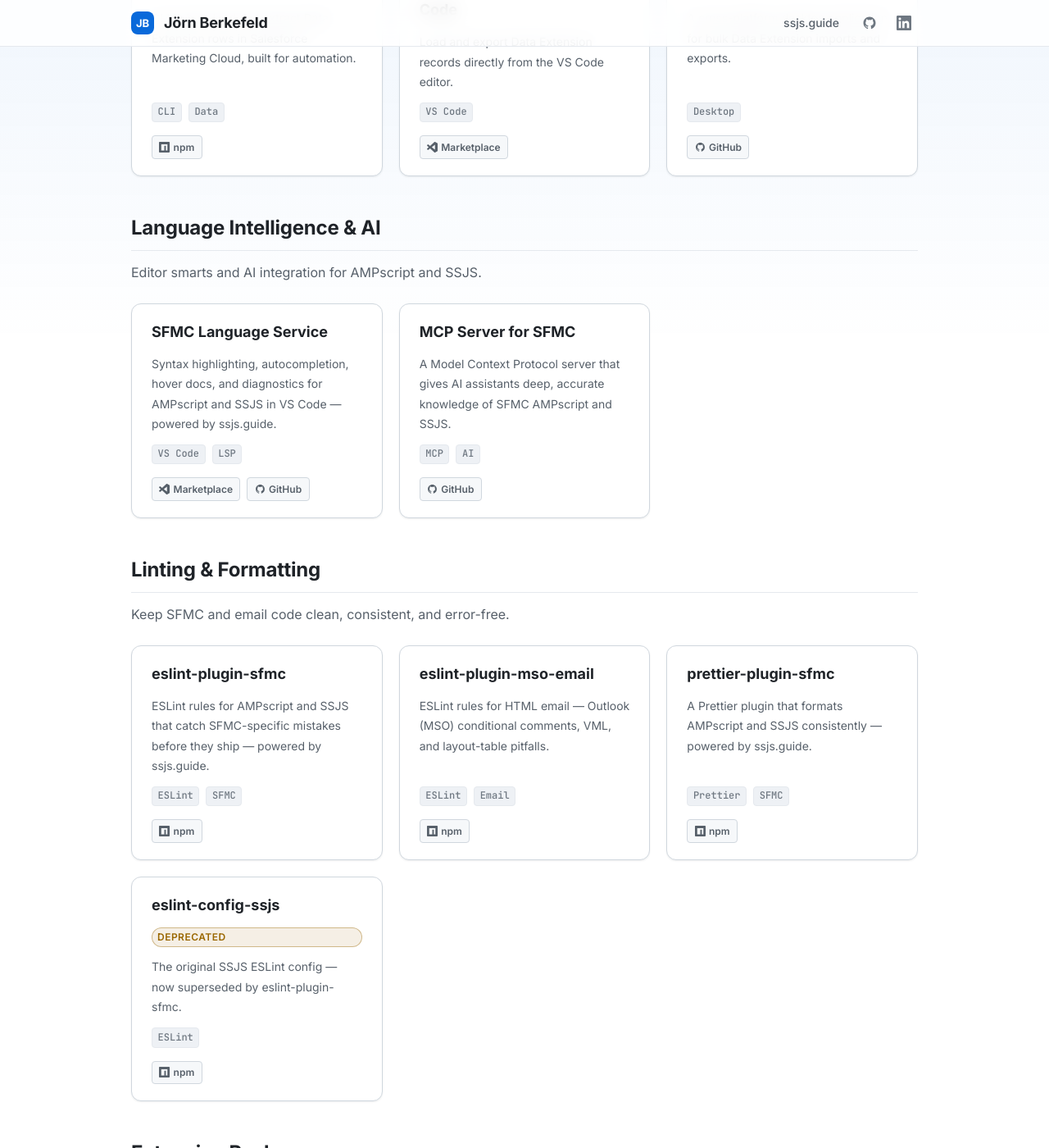
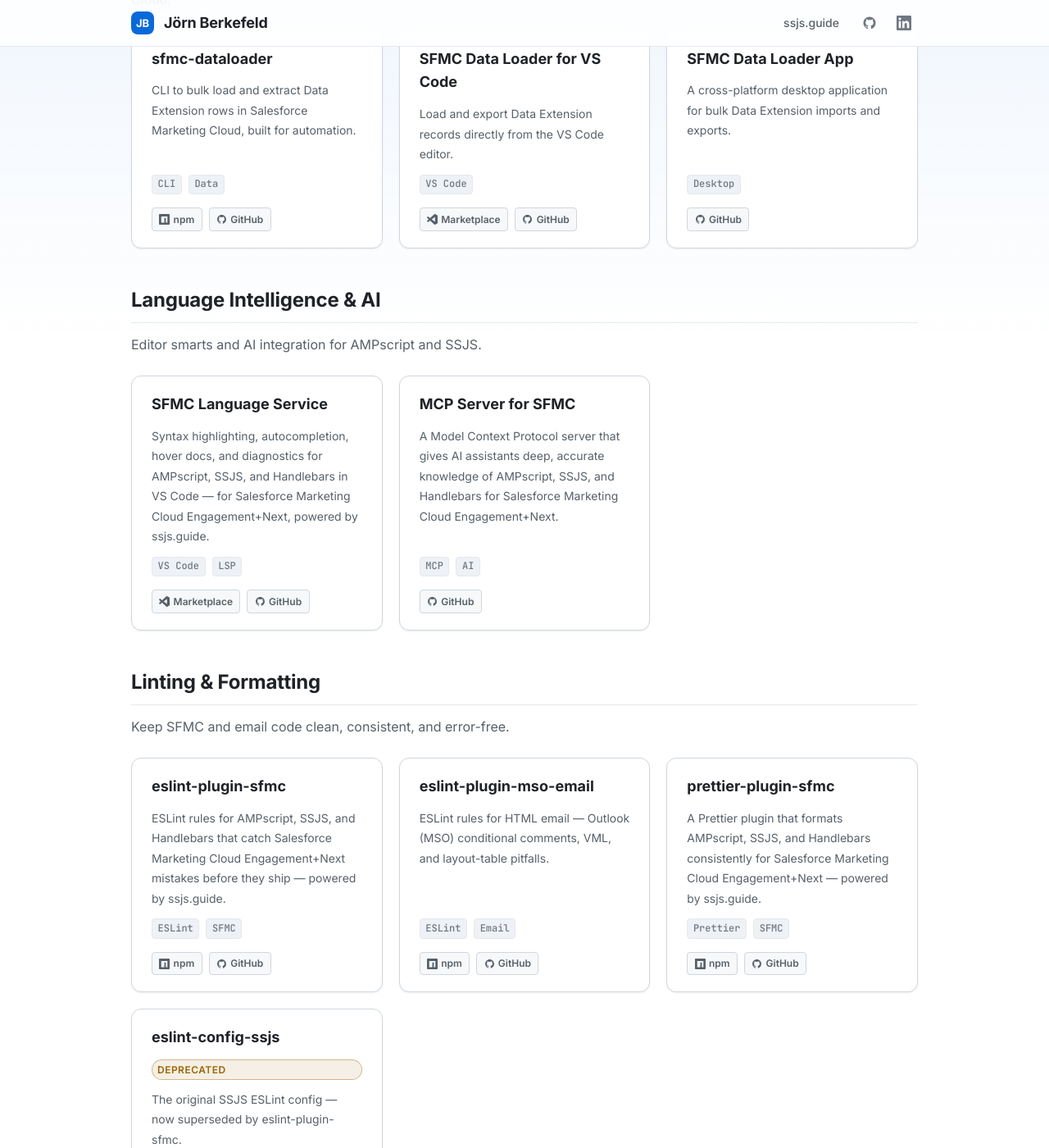
Before and after one commit to JoernBerkefeld/joernberkefeld.com, a Jekyll site: the page built from index.md, in a window 1280 px wide and 1400 px high, scrolled down 1579 px. Shown: the whole window at 82% size. Built offline with Jekyll 4.4.1, drawn with Linux system fonts in a browser that asks for light colours; some of the changed text lies outside the part shown.

Commit message:
Update hero copy, add GitHub + Marketplace links, mention Handlebars and MCE+Next

```diff
--- a/index.md
+++ b/index.md
@@ -8,8 +8,8 @@ description: "Jörn Berkefeld — Senior Salesforce Technical Architect and open
   <img class="hero-portrait" src="{{ '/assets/portrait.png' | relative_url }}" alt="Portrait of Jörn Berkefeld" width="200" height="200">
   <div class="hero-body">
     <h1 class="hero-name">Jörn Berkefeld</h1>
-    <p class="hero-role">Senior Salesforce Technical Architect &amp; Open-Source Tooling Author</p>
-    <p class="hero-bio">I build developer tooling for Salesforce Marketing Cloud — CLIs, VS Code extensions, linters, formatters, language intelligence, and reference documentation used by SFMC developers worldwide.</p>
+    <p class="hero-role">Senior Salesforce Technical Architect &amp; 🏆Salesforce Marketing Champion '23 &amp; Open-Source Tooling Author</p>
+    <p class="hero-bio">I am an Enterprise Technical Architect specializing in Salesforce. In my free-time I build developer tooling for Salesforce Marketing Cloud Engagement and Next — CLIs, VS Code extensions, linters, formatters, language intelligence, and reference documentation used by SFMC developers worldwide.</p>
     <div class="hero-cta">
       <a class="btn btn-primary" href="https://www.linkedin.com/in/joernberkefeld/" target="_blank" rel="noopener">
         <svg width="16" height="16" viewBox="0 0 24 24" fill="currentColor" aria-hidden="true"><path d="M20.447 20.452h-3.554v-5.569c0-1.328-.027-3.037-1.852-3.037-1.853 0-2.136 1.445-2.136 2.939v5.667H9.351V9h3.414v1.561h.046c.477-.9 1.637-1.85 3.37-1.85 3.601 0 4.267 2.37 4.267 5.455v6.286zM5.337 7.433c-1.144 0-2.063-.926-2.063-2.065 0-1.138.92-2.063 2.063-2.063 1.14 0 2.064.925 2.064 2.063 0 1.139-.925 2.065-2.064 2.065zm1.782 13.019H3.555V9h3.564v11.452zM22.225 0H1.771C.792 0 0 .774 0 1.729v20.542C0 23.227.792 24 1.771 24h20.451C23.2 24 24 23.227 24 22.271V1.729C24 .774 23.2 0 22.222 0h.003z"/></svg>
@@ -18,6 +18,10 @@ description: "Jörn Berkefeld — Senior Salesforce Technical Architect and open
       <a class="btn btn-secondary" href="https://github.com/JoernBerkefeld" target="_blank" rel="noopener">
         {% include icons/github.svg %}
         GitHub
+      </a>
+      <a class="btn btn-secondary" href="https://marketplace.visualstudio.com/publishers/joernberkefeld" target="_blank" rel="noopener">
+        {% include icons/vscode.svg %}
+        Marketplace
       </a>
       <a class="btn btn-secondary" href="https://ssjs.guide" target="_blank" rel="noopener">
         {% include icons/ssjs-guide.svg %}
@@ -59,6 +63,7 @@ description: "Jörn Berkefeld — Senior Salesforce Technical Architect and open
       <div class="project-tags"><span class="project-tag">CLI</span><span class="project-tag">CI/CD</span></div>
       <div class="project-links">
         <a class="project-link" href="https://www.npmjs.com/package/mcdev" target="_blank" rel="noopener">{% include icons/npm.svg %} npm</a>
+        <a class="project-link" href="https://github.com/Accenture/sfmc-devtools" target="_blank" rel="noopener">{% include icons/github.svg %} GitHub</a>
       </div>
     </div>
     <div class="project-card">
@@ -67,6 +72,7 @@ description: "Jörn Berkefeld — Senior Salesforce Technical Architect and open
       <div class="project-tags"><span class="project-tag">VS Code</span></div>
       <div class="project-links">
         <a class="project-link" href="https://marketplace.visualstudio.com/items?itemName=Accenture-oss.sfmc-devtools-vscode" target="_blank" rel="noopener">{% include icons/vscode.svg %} Marketplace</a>
+        <a class="project-link" href="https://github.com/Accenture/sfmc-devtools-vscode" target="_blank" rel="noopener">{% include icons/github.svg %} GitHub</a>
       </div>
     </div>
   </div>
@@ -82,6 +88,7 @@ description: "Jörn Berkefeld — Senior Salesforce Technical Architect and open
       <div class="project-tags"><span class="project-tag">CLI</span><span class="project-tag">Data</span></div>
       <div class="project-links">
         <a class="project-link" href="https://www.npmjs.com/package/sfmc-dataloader" target="_blank" rel="noopener">{% include icons/npm.svg %} npm</a>
+        <a class="project-link" href="https://github.com/JoernBerkefeld/sfmc-dataloader" target="_blank" rel="noopener">{% include icons/github.svg %} GitHub</a>
       </div>
     </div>
     <div class="project-card">
@@ -90,6 +97,7 @@ description: "Jörn Berkefeld — Senior Salesforce Technical Architect and open
       <div class="project-tags"><span class="project-tag">VS Code</span></div>
       <div class="project-links">
         <a class="project-link" href="https://marketplace.visualstudio.com/items?itemName=joernberkefeld.sfmc-data" target="_blank" rel="noopener">{% include icons/vscode.svg %} Marketplace</a>
+        <a class="project-link" href="https://github.com/JoernBerkefeld/vscode-sfmc-dataloader" target="_blank" rel="noopener">{% include icons/github.svg %} GitHub</a>
       </div>
     </div>
     <div class="project-card">
@@ -109,7 +117,7 @@ description: "Jörn Berkefeld — Senior Salesforce Technical Architect and open
   <div class="project-grid">
     <div class="project-card">
       <div class="project-title">SFMC Language Service</div>
-      <p class="project-desc">Syntax highlighting, autocompletion, hover docs, and diagnostics for AMPscript and SSJS in VS Code — powered by ssjs.guide.</p>
+      <p class="project-desc">Syntax highlighting, autocompletion, hover docs, and diagnostics for AMPscript, SSJS, and Handlebars in VS Code — for Salesforce Marketing Cloud Engagement+Next, powered by ssjs.guide.</p>
       <div class="project-tags"><span class="project-tag">VS Code</span><span class="project-tag">LSP</span></div>
       <div class="project-links">
         <a class="project-link" href="https://marketplace.visualstudio.com/items?itemName=joernberkefeld.sfmc-language" target="_blank" rel="noopener">{% include icons/vscode.svg %} Marketplace</a>
@@ -118,7 +126,7 @@ description: "Jörn Berkefeld — Senior Salesforce Technical Architect and open
     </div>
     <div class="project-card">
       <div class="project-title">MCP Server for SFMC</div>
-      <p class="project-desc">A Model Context Protocol server that gives AI assistants deep, accurate knowledge of SFMC AMPscript and SSJS.</p>
+      <p class="project-desc">A Model Context Protocol server that gives AI assistants deep, accurate knowledge of AMPscript, SSJS, and Handlebars for Salesforce Marketing Cloud Engagement+Next.</p>
       <div class="project-tags"><span class="project-tag">MCP</span><span class="project-tag">AI</span></div>
       <div class="project-links">
         <a class="project-link" href="https://github.com/JoernBerkefeld/mcp-server-sfmc" target="_blank" rel="noopener">{% include icons/github.svg %} GitHub</a>
@@ -133,10 +141,11 @@ description: "Jörn Berkefeld — Senior Salesforce Technical Architect and open
   <div class="project-grid">
     <div class="project-card">
       <div class="project-title">eslint-plugin-sfmc</div>
-      <p class="project-desc">ESLint rules for AMPscript and SSJS that catch SFMC-specific mistakes before they ship — powered by ssjs.guide.</p>
+      <p class="project-desc">ESLint rules for AMPscript, SSJS, and Handlebars that catch Salesforce Marketing Cloud Engagement+Next mistakes before they ship — powered by ssjs.guide.</p>
       <div class="project-tags"><span class="project-tag">ESLint</span><span class="project-tag">SFMC</span></div>
       <div class="project-links">
         <a class="project-link" href="https://www.npmjs.com/package/eslint-plugin-sfmc" target="_blank" rel="noopener">{% include icons/npm.svg %} npm</a>
+        <a class="project-link" href="https://github.com/JoernBerkefeld/eslint-plugin-sfmc" target="_blank" rel="noopener">{% include icons/github.svg %} GitHub</a>
       </div>
     </div>
     <div class="project-card">
@@ -145,14 +154,16 @@ description: "Jörn Berkefeld — Senior Salesforce Technical Architect and open
       <div class="project-tags"><span class="project-tag">ESLint</span><span class="project-tag">Email</span></div>
       <div class="project-links">
         <a class="project-link" href="https://www.npmjs.com/package/eslint-plugin-mso-email" target="_blank" rel="noopener">{% include icons/npm.svg %} npm</a>
+        <a class="project-link" href="https://github.com/JoernBerkefeld/eslint-plugin-mso-email" target="_blank" rel="noopener">{% include icons/github.svg %} GitHub</a>
       </div>
     </div>
     <div class="project-card">
       <div class="project-title">prettier-plugin-sfmc</div>
-      <p class="project-desc">A Prettier plugin that formats AMPscript and SSJS consistently — powered by ssjs.guide.</p>
+      <p class="project-desc">A Prettier plugin that formats AMPscript, SSJS, and Handlebars consistently for Salesforce Marketing Cloud Engagement+Next — powered by ssjs.guide.</p>
       <div class="project-tags"><span class="project-tag">Prettier</span><span class="project-tag">SFMC</span></div>
       <div class="project-links">
         <a class="project-link" href="https://www.npmjs.com/package/prettier-plugin-sfmc" target="_blank" rel="noopener">{% include icons/npm.svg %} npm</a>
+        <a class="project-link" href="https://github.com/JoernBerkefeld/prettier-plugin-sfmc" target="_blank" rel="noopener">{% include icons/github.svg %} GitHub</a>
       </div>
     </div>
     <div class="project-card">
@@ -162,6 +173,7 @@ description: "Jörn Berkefeld — Senior Salesforce Technical Architect and open
       <div class="project-tags"><span class="project-tag">ESLint</span></div>
       <div class="project-links">
         <a class="project-link" href="https://www.npmjs.com/package/eslint-config-ssjs" target="_blank" rel="noopener">{% include icons/npm.svg %} npm</a>
+        <a class="project-link" href="https://github.com/JoernBerkefeld/eslint-config-ssjs" target="_blank" rel="noopener">{% include icons/github.svg %} GitHub</a>
       </div>
     </div>
   </div>
@@ -177,6 +189,7 @@ description: "Jörn Berkefeld — Senior Salesforce Technical Architect and open
       <div class="project-tags"><span class="project-tag">VS Code</span><span class="project-tag">Pack</span></div>
       <div class="project-links">
         <a class="project-link" href="https://marketplace.visualstudio.com/items?itemName=joernberkefeld.sfmc-extension-pack" target="_blank" rel="noopener">{% include icons/vscode.svg %} Marketplace</a>
+        <a class="project-link" href="https://github.com/JoernBerkefeld/vscode-sfmc-extension-pack" target="_blank" rel="noopener">{% include icons/github.svg %} GitHub</a>
       </div>
     </div>
     <div class="project-card">
@@ -185,6 +198,7 @@ description: "Jörn Berkefeld — Senior Salesforce Technical Architect and open
       <div class="project-tags"><span class="project-tag">VS Code</span><span class="project-tag">Pack</span></div>
       <div class="project-links">
         <a class="project-link" href="https://marketplace.visualstudio.com/items?itemName=joernberkefeld.sfmc-extension-pack-expanded" target="_blank" rel="noopener">{% include icons/vscode.svg %} Marketplace</a>
+        <a class="project-link" href="https://github.com/JoernBerkefeld/vscode-sfmc-extension-pack-expanded" target="_blank" rel="noopener">{% include icons/github.svg %} GitHub</a>
       </div>
     </div>
   </div>
@@ -199,6 +213,7 @@ description: "Jörn Berkefeld — Senior Salesforce Technical Architect and open
       <div class="project-tags"><span class="project-tag">VS Code</span><span class="project-tag">Email</span></div>
       <div class="project-links">
         <a class="project-link" href="https://marketplace.visualstudio.com/items?itemName=joernberkefeld.mso-conditionals" target="_blank" rel="noopener">{% include icons/vscode.svg %} Marketplace</a>
+        <a class="project-link" href="https://github.com/JoernBerkefeld/vscode-mso-conditionals" target="_blank" rel="noopener">{% include icons/github.svg %} GitHub</a>
       </div>
     </div>
     <div class="project-card">
@@ -207,6 +222,7 @@ description: "Jörn Berkefeld — Senior Salesforce Technical Architect and open
       <div class="project-tags"><span class="project-tag">VS Code</span><span class="project-tag">Markdown</span></div>
       <div class="project-links">
         <a class="project-link" href="https://marketplace.visualstudio.com/items?itemName=joernberkefeld.markdown-preview-bitbucket-innersource" target="_blank" rel="noopener">{% include icons/vscode.svg %} Marketplace</a>
+        <a class="project-link" href="https://github.com/JoernBerkefeld/markdown-preview-bitbucket-innersource" target="_blank" rel="noopener">{% include icons/github.svg %} GitHub</a>
       </div>
     </div>
   </div>
```
